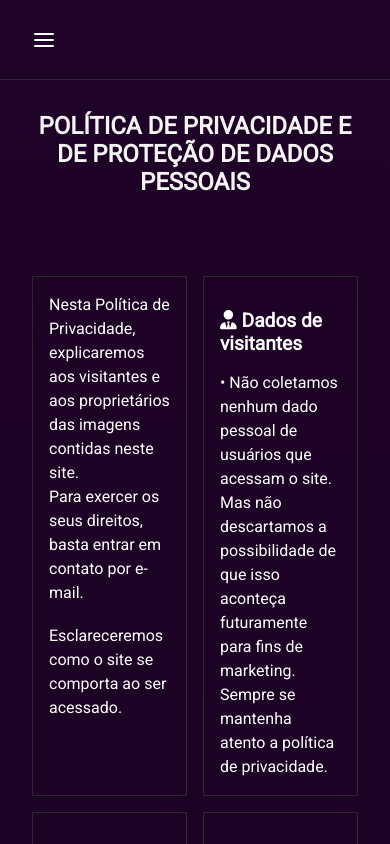
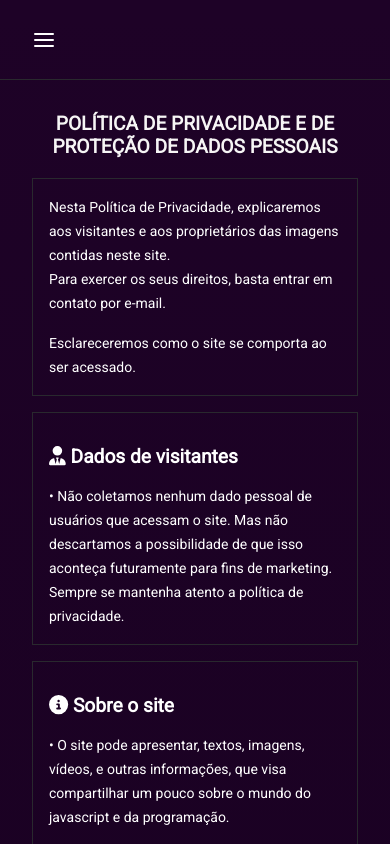
Before and after one commit to painiago/guiajavascript, a Next.js app: page /PoliticaPrivacidade in a window 390 px wide. Shown: the top 844 px of the page. Built offline with nearby package versions, Linux system fonts and the light colour scheme.

Commit message:
Atualização de styles

```diff
--- a/src/components/Header/styles.module.scss
+++ b/src/components/Header/styles.module.scss
@@ -35,7 +35,7 @@
       position: absolute;
       top: 0;
       left: 0;
-      width: 100%;
+      width: 50%;
       z-index: 1;
       display: none;
       flex-direction: row;
@@ -78,6 +78,9 @@
         transition: color 0.2s;
         & + a {
           margin-left: 2rem !important;
+        @media (max-width:768px) {
+          margin-bottom: 8px;
+        }
         }
         &:hover {
           color: var(--white);
--- a/src/pages/PoliticaPrivacidade/styles.module.scss
+++ b/src/pages/PoliticaPrivacidade/styles.module.scss
@@ -8,6 +8,10 @@
     font-size: 1.5rem;
     text-align: center;
     font-family: --font-mono('Roboto');
+    margin-bottom: 20px;
+    @media (max-width:768px) {
+      font-size: 1.2rem;
+    }
   }
   h5{
     font-size: 1.2rem;
@@ -19,15 +23,24 @@
   }
 }
 .privacidadePost{
-  max-width: 920px;
-  margin: 5rem auto 0;
+  max-width: 1020px;
+  margin: 0 auto;
   display: grid;
   grid-template-columns:repeat(2,1fr);
   grid-auto-rows: auto;
   gap: 1rem;
+  @media (max-width:768px) {
+    display: flex;
+    flex-direction: column;
+  }
+
 }
 .gridItem{
   border: 1px solid var(--gray-800);
   padding: 1rem;
 
+  @media (max-width:578px) {
+    font-size: 14px;
+  }
+
 }
--- a/src/pages/posts/styles.module.scss
+++ b/src/pages/posts/styles.module.scss
@@ -57,6 +57,8 @@
   @media (max-width:570px) {
     padding: 0;
     margin-bottom: 1rem;
+    display: flex;
+    flex-direction: column;
 
   }
   span{
@@ -76,6 +78,7 @@
   top: 12px;
   position: relative;
   animation: shake 4s infinite;
+
 }
 
 @keyframes shake {
```
